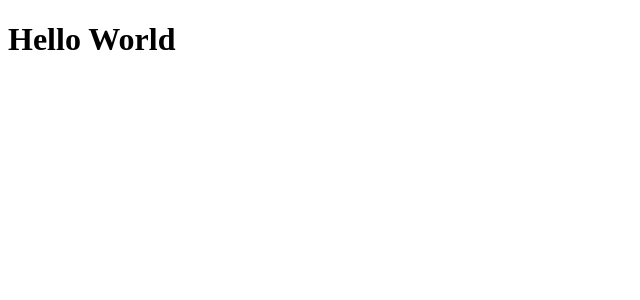
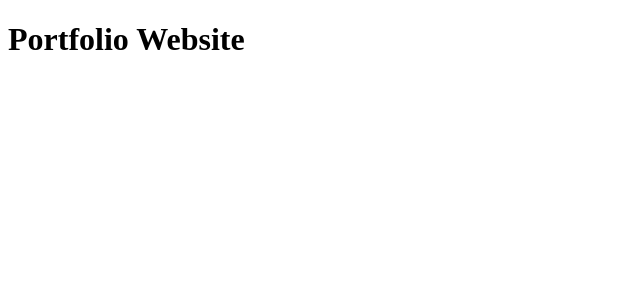
Before and after one commit to vinaykanna/Portfolio, a Next.js app: page / in a window 1280 px wide. Shown: the top 300 px of the page, without its empty margins (0-640 px from the left). Built offline with nearby package versions, Linux system fonts and the light colour scheme.

Commit message:
edited to test the  deployment

```diff
--- a/app/page.tsx
+++ b/app/page.tsx
@@ -1,7 +1,7 @@
 export default function Home() {
   return (
     <main className="flex min-h-screen flex-col items-center justify-between p-24">
-      <h1 className="text-8xl">Hello World</h1>
+      <h1 className="text-8xl">Portfolio Website</h1>
     </main>
   );
 }
```
